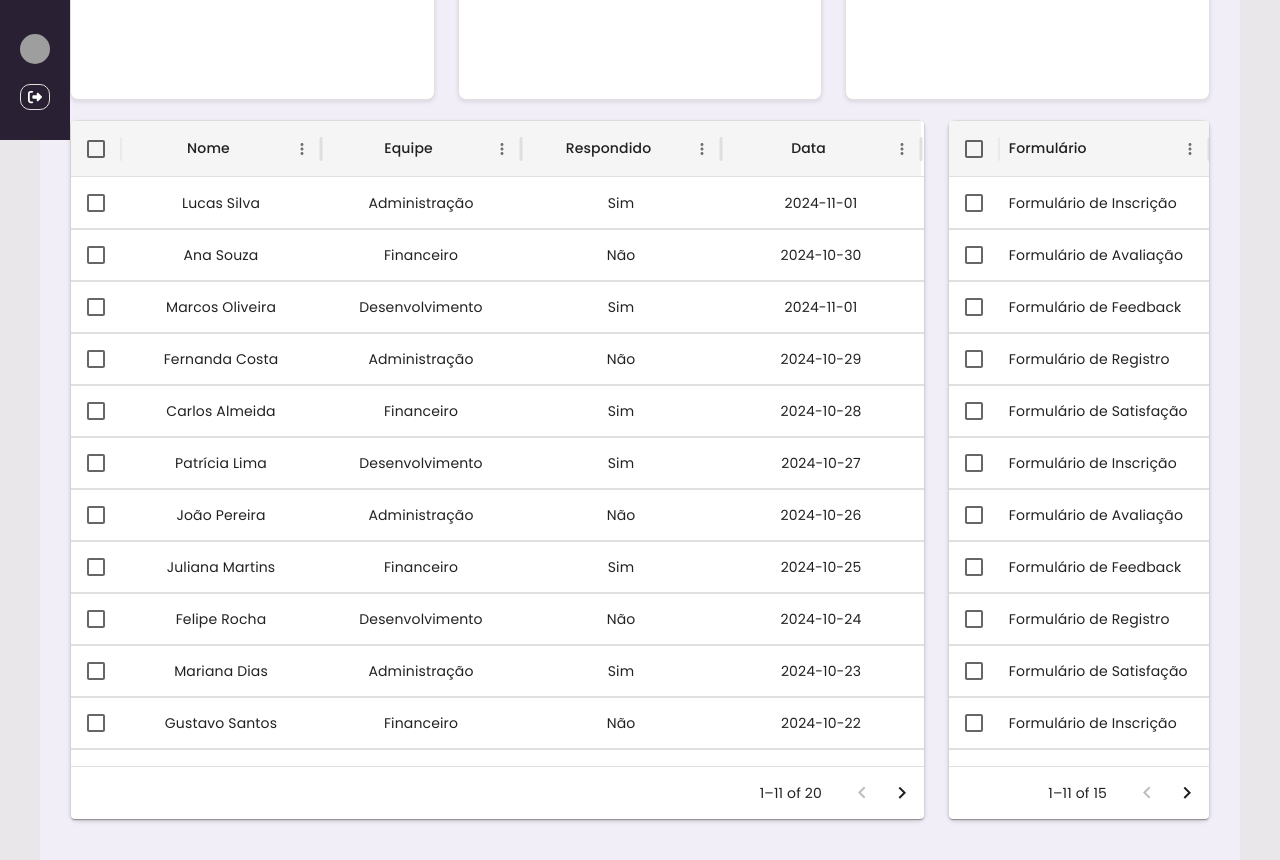
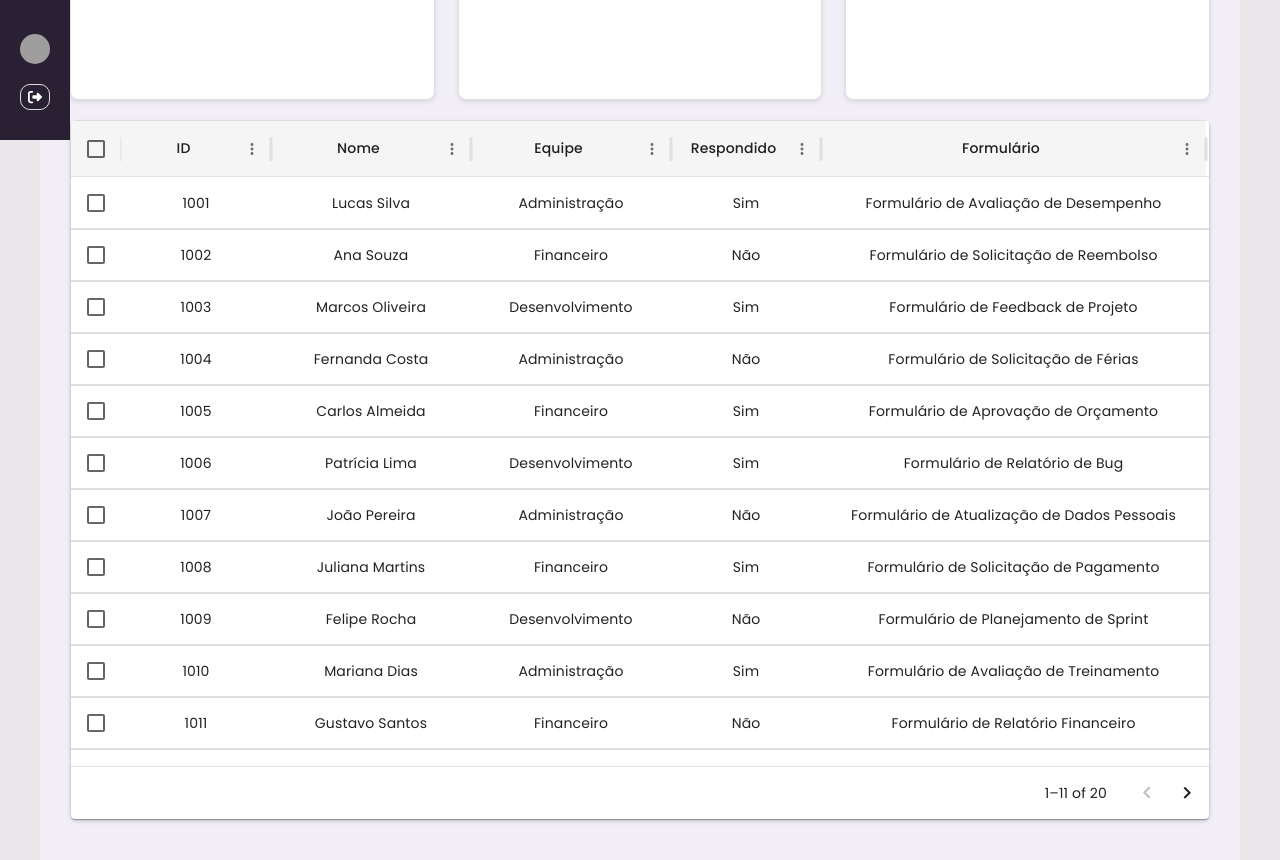
Before and after one commit to Phoenix-Team-Fatec/OAK-RH, a React (Vite) app in the folder parent/frontend/: page /dashadmin in a window 1280 px wide. Shown: the part 660-1520 px from the top of the page. Built offline with nearby package versions, Linux system fonts and the light colour scheme; grey boxes are pictures that could not be loaded.

Commit message:
Junção dos cards inferiores na parte de Dashboard Geral

```diff
--- a/parent/frontend/src/components/DashAdmin/DashAdmin.css
+++ b/parent/frontend/src/components/DashAdmin/DashAdmin.css
@@ -42,14 +42,14 @@
   }
 
   .bottom-card {
-    width: 75%; /* Card grande ocupa 75% da largura */
+    width: 100%; /* Card grande ocupa 75% da largura */
     height: 700px;
   }
 
-  .thin-card {
-    width: 23%; /* Card fino ocupa 23% da largura */
-    height: 700px; /* Mantém a mesma altura do card grande */
-  }
+  /*.thin-card {
+    width: 23%; Card fino ocupa 23% da largura
+   height: 700px; Mantém a mesma altura do card grande
+  } */
 
   .small-card:hover, .medium-card:hover, .bottom-card:hover, .thin-card:hover {
     transform: scale(1.01);
--- a/parent/frontend/src/components/DashAdmin/DashAdmin.tsx
+++ b/parent/frontend/src/components/DashAdmin/DashAdmin.tsx
@@ -126,9 +126,6 @@ const Dashboard: React.FC = () => {
         <TabelaDashAdmin />
       </Box>
 
-        <Box className="thin-card">
-          <TabelaFormularioDashAdmin />
-        </Box>
       </Box>
     </Box>
     </>
--- a/parent/frontend/src/components/DashAdmin/TabelaDashAdmin.tsx
+++ b/parent/frontend/src/components/DashAdmin/TabelaDashAdmin.tsx
@@ -3,34 +3,51 @@ import { DataGrid, GridColDef } from '@mui/x-data-grid';
 import Paper from '@mui/material/Paper';
 
 const columns: GridColDef[] = [
+  { field: 'id', headerName: 'ID', width: 150, align: 'center', headerAlign: 'center' },
   { field: 'Nome', headerName: 'Nome', width: 200, align: 'center', headerAlign: 'center' },
   { field: 'Equipe', headerName: 'Equipe', width: 200, align: 'center', headerAlign: 'center' },
-  { field: 'Respondido', headerName: 'Respondido', width: 200, align: 'center', headerAlign: 'center' },
-  { field: 'Data', headerName: 'Data', type: 'number', width: 200, align: 'center', headerAlign: 'center' },
+  { field: 'Respondido', headerName: 'Respondido', width: 150, align: 'center', headerAlign: 'center' },
+  {
+    field: 'formulario',
+    headerName: 'Formulário',
+    width: 385,
+    align: 'center',
+    headerAlign: 'center',
+    renderCell: (params) => (
+      <a
+        href={`https://exemplo.com/formularios/${params.row.id}`}  //Link para o formulário
+        target="_blank"
+        rel="noopener noreferrer"
+        style={{ color: 'inherit', textDecoration: 'none' }} // Remove o azul e o sublinhado
+      >
+        {params.value}
+      </a>
+    ),
+  },
 ];
 
 const rows = [
-    { id: 1, Nome: 'Lucas Silva', Equipe: 'Administração', Respondido: 'Sim', Data: '2024-11-01' },
-    { id: 2, Nome: 'Ana Souza', Equipe: 'Financeiro', Respondido: 'Não', Data: '2024-10-30' },
-    { id: 3, Nome: 'Marcos Oliveira', Equipe: 'Desenvolvimento', Respondido: 'Sim', Data: '2024-11-01' },
-    { id: 4, Nome: 'Fernanda Costa', Equipe: 'Administração', Respondido: 'Não', Data: '2024-10-29' },
-    { id: 5, Nome: 'Carlos Almeida', Equipe: 'Financeiro', Respondido: 'Sim', Data: '2024-10-28' },
-    { id: 6, Nome: 'Patrícia Lima', Equipe: 'Desenvolvimento', Respondido: 'Sim', Data: '2024-10-27' },
-    { id: 7, Nome: 'João Pereira', Equipe: 'Administração', Respondido: 'Não', Data: '2024-10-26' },
-    { id: 8, Nome: 'Juliana Martins', Equipe: 'Financeiro', Respondido: 'Sim', Data: '2024-10-25' },
-    { id: 9, Nome: 'Felipe Rocha', Equipe: 'Desenvolvimento', Respondido: 'Não', Data: '2024-10-24' },
-    { id: 10, Nome: 'Mariana Dias', Equipe: 'Administração', Respondido: 'Sim', Data: '2024-10-23' },
-    { id: 11, Nome: 'Gustavo Santos', Equipe: 'Financeiro', Respondido: 'Não', Data: '2024-10-22' },
-    { id: 12, Nome: 'Aline Ferreira', Equipe: 'Desenvolvimento', Respondido: 'Sim', Data: '2024-10-21' },
-    { id: 13, Nome: 'Roberto Mendes', Equipe: 'Administração', Respondido: 'Não', Data: '2024-10-20' },
-    { id: 14, Nome: 'Sofia Ribeiro', Equipe: 'Financeiro', Respondido: 'Sim', Data: '2024-10-19' },
-    { id: 15, Nome: 'Eduardo Martins', Equipe: 'Desenvolvimento', Respondido: 'Não', Data: '2024-10-18' },
-    { id: 16, Nome: 'Tatiane Lima', Equipe: 'Administração', Respondido: 'Sim', Data: '2024-10-17' },
-    { id: 17, Nome: 'Diego Alves', Equipe: 'Financeiro', Respondido: 'Não', Data: '2024-10-16' },
-    { id: 18, Nome: 'Vanessa Gomes', Equipe: 'Desenvolvimento', Respondido: 'Sim', Data: '2024-10-15' },
-    { id: 19, Nome: 'Roberta Nascimento', Equipe: 'Administração', Respondido: 'Não', Data: '2024-10-14' },
-    { id: 20, Nome: 'Rafael Santos', Equipe: 'Financeiro', Respondido: 'Sim', Data: '2024-10-13' },
-  ];
+  { id: 1001, Nome: 'Lucas Silva', Equipe: 'Administração', Respondido: 'Sim', formulario: 'Formulário de Avaliação de Desempenho' },
+  { id: 1002, Nome: 'Ana Souza', Equipe: 'Financeiro', Respondido: 'Não', formulario: 'Formulário de Solicitação de Reembolso' },
+  { id: 1003, Nome: 'Marcos Oliveira', Equipe: 'Desenvolvimento', Respondido: 'Sim', formulario: 'Formulário de Feedback de Projeto' },
+  { id: 1004, Nome: 'Fernanda Costa', Equipe: 'Administração', Respondido: 'Não', formulario: 'Formulário de Solicitação de Férias' },
+  { id: 1005, Nome: 'Carlos Almeida', Equipe: 'Financeiro', Respondido: 'Sim', formulario: 'Formulário de Aprovação de Orçamento' },
+  { id: 1006, Nome: 'Patrícia Lima', Equipe: 'Desenvolvimento', Respondido: 'Sim', formulario: 'Formulário de Relatório de Bug' },
+  { id: 1007, Nome: 'João Pereira', Equipe: 'Administração', Respondido: 'Não', formulario: 'Formulário de Atualização de Dados Pessoais' },
+  { id: 1008, Nome: 'Juliana Martins', Equipe: 'Financeiro', Respondido: 'Sim', formulario: 'Formulário de Solicitação de Pagamento' },
+  { id: 1009, Nome: 'Felipe Rocha', Equipe: 'Desenvolvimento', Respondido: 'Não', formulario: 'Formulário de Planejamento de Sprint' },
+  { id: 1010, Nome: 'Mariana Dias', Equipe: 'Administração', Respondido: 'Sim', formulario: 'Formulário de Avaliação de Treinamento' },
+  { id: 1011, Nome: 'Gustavo Santos', Equipe: 'Financeiro', Respondido: 'Não', formulario: 'Formulário de Relatório Financeiro' },
+  { id: 1012, Nome: 'Aline Ferreira', Equipe: 'Desenvolvimento', Respondido: 'Sim', formulario: 'Formulário de Solicitação de Equipamento' },
+  { id: 1013, Nome: 'Roberto Mendes', Equipe: 'Administração', Respondido: 'Não', formulario: 'Formulário de Pesquisa de Satisfação' },
+  { id: 1014, Nome: 'Sofia Ribeiro', Equipe: 'Financeiro', Respondido: 'Sim', formulario: 'Formulário de Controle de Despesas' },
+  { id: 1015, Nome: 'Eduardo Martins', Equipe: 'Desenvolvimento', Respondido: 'Não', formulario: 'Formulário de Revisão de Código' },
+  { id: 1016, Nome: 'Tatiane Lima', Equipe: 'Administração', Respondido: 'Sim', formulario: 'Formulário de Solicitação de Transferência' },
+  { id: 1017, Nome: 'Diego Alves', Equipe: 'Financeiro', Respondido: 'Não', formulario: 'Formulário de Análise de Investimentos' },
+  { id: 1018, Nome: 'Vanessa Gomes', Equipe: 'Desenvolvimento', Respondido: 'Sim', formulario: 'Formulário de Documentação Técnica' },
+  { id: 1019, Nome: 'Roberta Nascimento', Equipe: 'Administração', Respondido: 'Não', formulario: 'Formulário de Solicitação de Aumento' },
+  { id: 1020, Nome: 'Rafael Santos', Equipe: 'Financeiro', Respondido: 'Sim', formulario: 'Formulário de Planejamento Orçamentário' },
+];
 
 
 const paginationModel = { page: 0, pageSize: 11 }; // linhas por página
```
